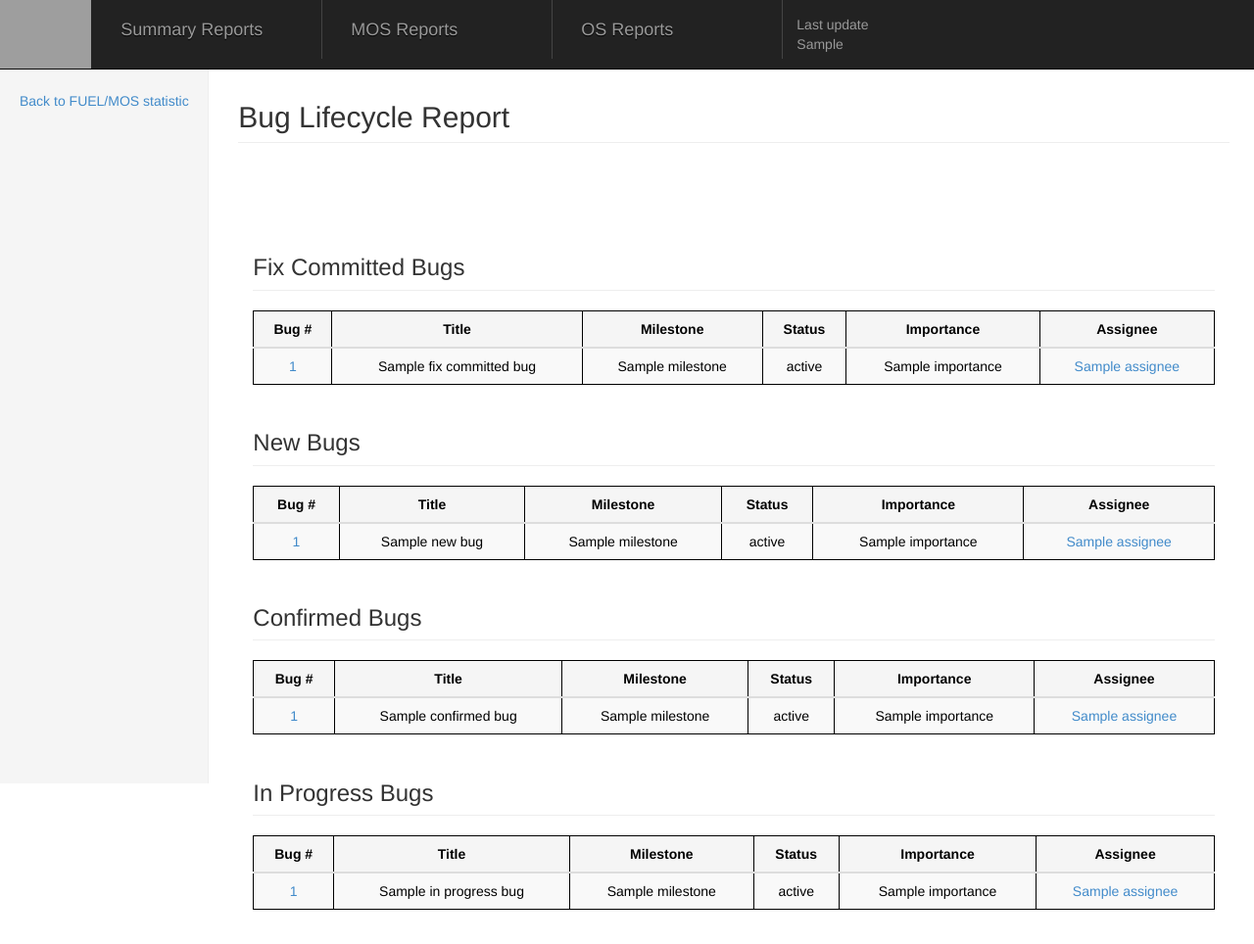
After one commit to Mirantis/launchpad-reports-summary, a Flask app: template templates/bugs_lifecycle_report.html in a window 1280 px wide. The commit adds this page. Shown: the whole page at 98% size. Run offline with Flask 2, Linux system fonts and the light colour scheme; the template is opened without the code that fills it: most values are stand-ins (such as "Sample title", 1, 10 or a date in 2020); parts of the project's set-up code (start-up, migrations or seed data) failed here and were passed over; some libraries are stand-ins or nearby versions; grey boxes are pictures that could not be loaded.

Commit message:
Add lifecycle_report page
See ``Mike Scherbakov`` section in [1] for more details

[1] https://docs.google.com/a/mirantis.com/document/d/14P-PyvnC_dp4sR2w1f8jq3YO0BQC7N_D2XDrQJzkkC4/edit

```diff
--- a/launchpad_reporting/launchpad/bug.py
+++ b/launchpad_reporting/launchpad/bug.py
@@ -21,7 +21,7 @@ FIELDS_TO_COPY = [
     "date_left_new",
     "date_triaged",
     "id",
-    "web_link"
+    "web_link",
     "milestone",
     "milestone_link",
     "status",
--- a/main.py
+++ b/main.py
@@ -216,6 +216,24 @@ def bug_trends(project_name, milestone_name):
                                  prs=list(db.prs),
                                  key_milestone=key_milestone,
                                  update_time=launchpad.get_update_time())
+
+
+@app.route('/project/bugs_lifecycle_report/')
+def bugs_lifecycle_report():
+    projects_list = list(db.prs)
+
+    fix_committed_bugs = launchpad.fix_committed_bugs_lifecycle_report(
+        projects_list)
+    new_bugs = launchpad.new_bugs_lifecycle_report(projects_list)
+    confirmed_bugs = launchpad.confirmed_bugs_lifecycle_report(projects_list)
+    in_progress_bugs = launchpad.in_progress_bugs_lifecycle_report(
+        projects_list)
+
+    return flask.render_template("bugs_lifecycle_report.html",
+                                 fix_committed_bugs=fix_committed_bugs,
+                                 new_bugs=new_bugs,
+                                 confirmed_bugs=confirmed_bugs,
+                                 in_progress_bugs=in_progress_bugs)
 
 
 @app.route('/project/code_freeze_report/<milestone_name>/')
--- a/requirements.txt
+++ b/requirements.txt
@@ -13,7 +13,6 @@ oauth==1.0.1
 pymongo==2.7.2
 python-dateutil==2.2
 pytz==2014.9
-requests==2.4.3
 simplejson==3.6.5
 six==1.8.0
 wadllib==1.3.2
--- /dev/null
+++ b/templates/bugs_lifecycle_report.html
@@ -0,0 +1,134 @@
+{% extends "layout.html" %}
+
+
+{% block body %}
+<h2 class="page-header"><br>Bug Lifecycle Report </h2>
+<div class="col-sm-3 col-md-2 sidebar">
+    <br>
+    <ul class="nav nav-sidebar">
+
+        <li>
+            <a href="/project/fuelplusmos/">Back to FUEL/MOS statistic
+            </a>
+        </li>
+    </ul>
+</div>
+
+<ul class="tabs">
+    <li>
+        <input type="radio" checked name="tabs" id="tab6">
+        <div id="tab-content6" class="tab-content animated fadeIn">
+            <h3 class="page-header"><br>Fix Committed Bugs</h3>
+            <table class="sortable table table-striped">
+                <thead>
+                    <tr>
+                        <th>Bug #</th>
+                        <th>Title</th>
+                        <th>Milestone</th>
+                        <th>Status</th>
+                        <th>Importance</th>
+                        <th>Assignee</th>
+                    </tr>
+                </thead>
+
+                <tbody>
+                {% for b in fix_committed_bugs %}
+                <tr class="bug_row" id="{{ b.id }}">
+                    <td><a href="{{ b.web_link }}">{{ b.id }}</a></td>
+                    <td>{{ b.title }}</td>
+                    <td>{{ b.milestone }}</td>
+                    <td>{{ b.status }}</td>
+                    <td>{{ b.importance }}</td>
+                   <td><a href="{{ b.assignee_link }}">{{ b.assignee }}</a></td>
+                  </tr>
+                {% endfor %}
+                </tbody>
+            </table>
+
+            <h3 class="page-header"><br>New Bugs</h3>
+            <table class="sortable table table-striped">
+                <thead>
+                    <tr>
+                        <th>Bug #</th>
+                        <th>Title</th>
+                        <th>Milestone</th>
+                        <th>Status</th>
+                        <th>Importance</th>
+                        <th>Assignee</th>
+                    </tr>
+                </thead>
+
+                <tbody>
+                {% for b in new_bugs %}
+                <tr class="bug_row" id="{{ b.id }}">
+                    <td><a href="{{ b.web_link }}">{{ b.id }}</a></td>
+                    <td>{{ b.title }}</td>
+                    <td>{{ b.milestone }}</td>
+                    <td>{{ b.status }}</td>
+                    <td>{{ b.importance }}</td>
+                   <td><a href="{{ b.assignee_link }}">{{ b.assignee }}</a></td>
+                  </tr>
+                {% endfor %}
+                </tbody>
+            </table>
+
+            <h3 class="page-header"><br>Confirmed Bugs</h3>
+            <table class="sortable table table-striped">
+                <thead>
+                    <tr>
+                        <th>Bug #</th>
+                        <th>Title</th>
+                        <th>Milestone</th>
+                        <th>Status</th>
+                        <th>Importance</th>
+                        <th>Assignee</th>
+                    </tr>
+                </thead>
+
+                <tbody>
+                {% for b in confirmed_bugs %}
+                <tr class="bug_row" id="{{ b.id }}">
+                    <td><a href="{{ b.web_link }}">{{ b.id }}</a></td>
+                    <td>{{ b.title }}</td>
+                    <td>{{ b.milestone }}</td>
+                    <td>{{ b.status }}</td>
+                    <td>{{ b.importance }}</td>
+                   <td><a href="{{ b.assignee_link }}">{{ b.assignee }}</a></td>
+                  </tr>
+                {% endfor %}
+                </tbody>
+            </table>
+
+            <h3 class="page-header"><br>In Progress Bugs</h3>
+            <table class="sortable table table-striped">
+                <thead>
+                    <tr>
+                        <th>Bug #</th>
+                        <th>Title</th>
+                        <th>Milestone</th>
+                        <th>Status</th>
+                        <th>Importance</th>
+                        <th>Assignee</th>
+                    </tr>
+                </thead>
+
+                <tbody>
+                {% for b in in_progress_bugs %}
+                <tr class="bug_row" id="{{ b.id }}">
+                    <td><a href="{{ b.web_link }}">{{ b.id }}</a></td>
+                    <td>{{ b.title }}</td>
+                    <td>{{ b.milestone }}</td>
+                    <td>{{ b.status }}</td>
+                    <td>{{ b.importance }}</td>
+                   <td><a href="{{ b.assignee_link }}">{{ b.assignee }}</a></td>
+                  </tr>
+                {% endfor %}
+                </tbody>
+            </table>
+        </div>
+
+    </li>
+
+</ul>
+
+{% endblock %}
```
Also changed, not shown: launchpad_reporting/launchpad/lpdata.py (+148 -3 lines), templates/project_fuelmos.html (+7 -0 lines).
